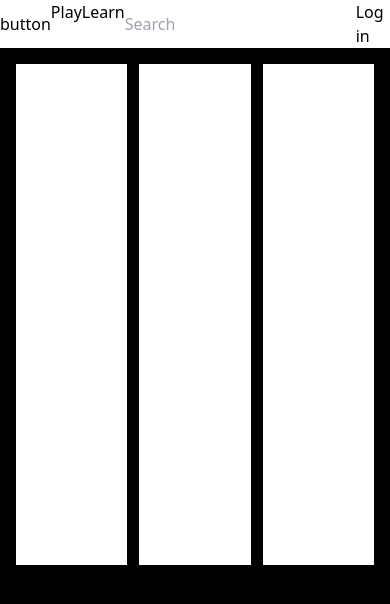
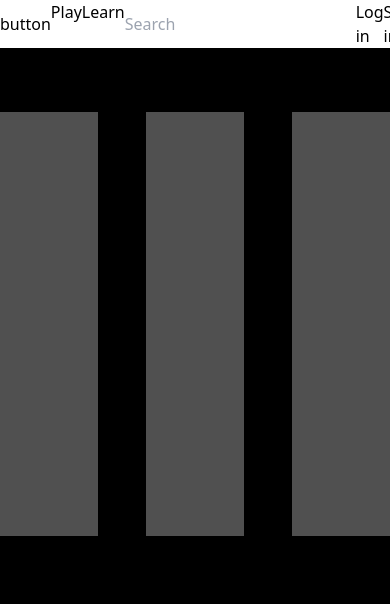
Before and after one commit to DuckVang/BeMyPal-FrontEnd, a Next.js app: page / in a window 390 px wide. Shown: the top 604 px of the page. Built offline with nearby package versions, Linux system fonts and the light colour scheme; what @savvywombat/tailwindcss-grid-areas would draw is missing.

Commit message:
Change: applying variables, responsivity

```diff
--- a/app/page.tsx
+++ b/app/page.tsx
@@ -7,10 +7,10 @@ const inter = Inter({ subsets: ["latin"] });
 export default function Home() {
   return (
     <main className="relative z-10 flex h-full w-full flex-1 bg-black">
-      <div className=" grid flex-1 grid-cols-main grid-rows-main grid-areas-main [&>*]:bg-white gap-3 m-4">
-        <div className="MainPanel grid-in-a"></div>
-        <div className="SecondPanel grid-in-b"></div>
-        <div className="thirdPanel grid-in-c"></div>
+      <div className=" mx-auto mt-16 grid max-w-screen-xl flex-1 grid-cols-main grid-rows-main gap-y-24 gap-x-12 grid-areas-main [&>*]:bg-[var(--color-2)]">
+        <div className="MainPanel max-w-[var(--main-cont-width)] grid-in-a"></div>
+        <div className="SecondPanel max-w-[var(--main-cont-width)] grid-in-b"></div>
+        <div className="thirdPanel max-w-[var(--side-cont-width)] grid-in-c "></div>
       </div>
     </main>
   );
```
